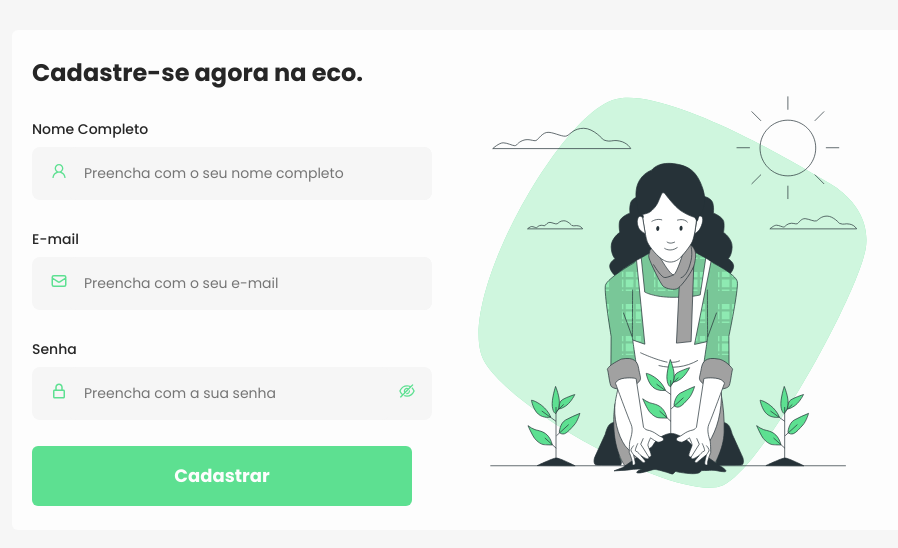
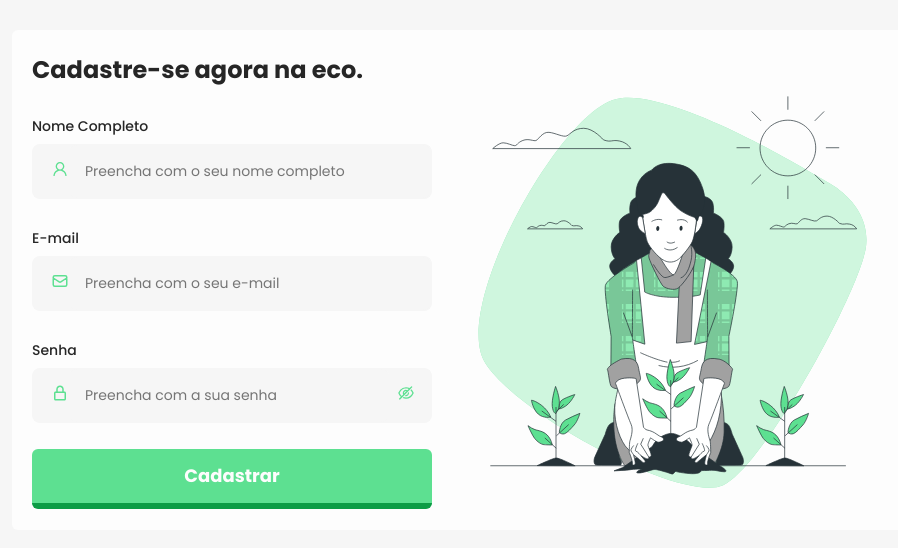
Before and after one commit to rodrigoge/eco, a React (Vite) app in the folder web/: page /user/register in a window 1280 px wide. Shown: the part 120-668 px from the top of the page, without its empty margins (178-1076 px from the left). Built offline with nearby package versions, Linux system fonts and the light colour scheme.

Commit message:
feat: improving register user interface

```diff
--- a/web/src/components/ButtonComponent/styles.scss
+++ b/web/src/components/ButtonComponent/styles.scss
@@ -15,11 +15,12 @@
 .btn-green {
     background-color: $green;
     color: $white;
+    border-bottom: 6px solid $dark-green;
 }
 
 .btn-lg {
     margin-top: 26px;
-    width: 95%;
+    width: 100%;
     height: 60px;
     font-size: 18px;
 }
--- a/web/src/components/InputFieldComponent/styles.scss
+++ b/web/src/components/InputFieldComponent/styles.scss
@@ -16,6 +16,7 @@
         align-items: center;
         background-color: $light-grey;
         padding-left: 10px;
+        border: 1px solid transparent;
         border-radius: 8px;
         margin-top: 6px;
 
@@ -46,4 +47,9 @@
 
         }
     }
+
+    .div-input:focus-within {
+        border: 1px solid $green;
+        transition: 0.3s;
+    }
 }
--- a/web/src/styles/colors.scss
+++ b/web/src/styles/colors.scss
@@ -1,4 +1,5 @@
 $green: #5DE091;
+$dark-green: #0C9C45;
 $white: #FDFDFD;
 $light-grey: #F6F6F6;
 $black: #262626;
```
